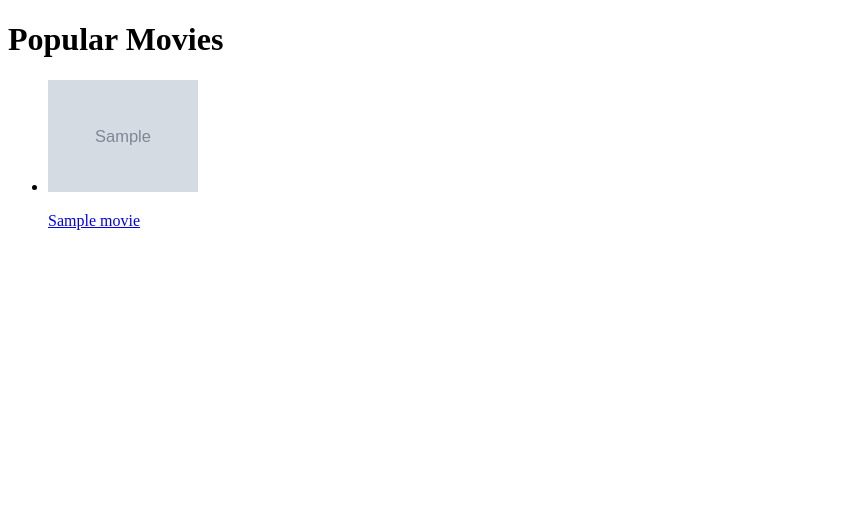
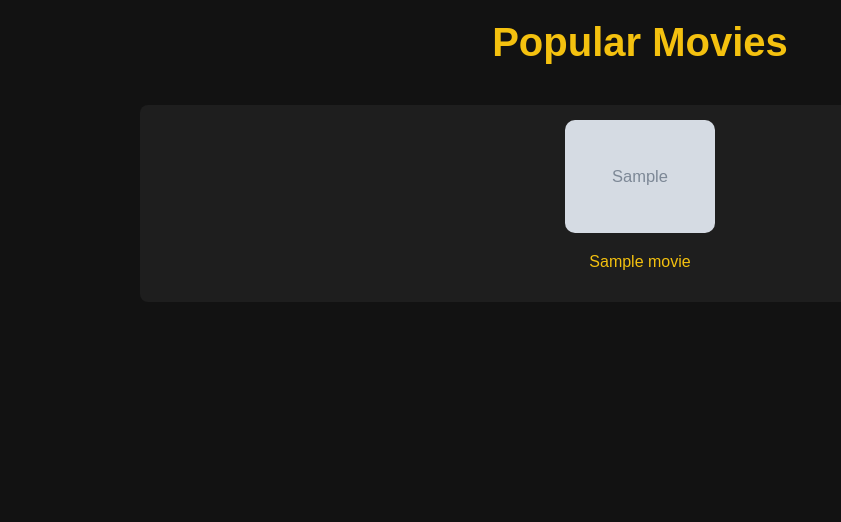
Before and after one commit to AlirezaSzh/Day5MovieRecommender, a Django app: template MovieRecommendation/movies/templates/movies/home.html in a window 1280 px wide. Shown: the top 522 px of the page, without its empty margins (0-841 px from the left). Run offline with Django 3.2, Linux system fonts and the light colour scheme; the template is opened without the code that fills it: most values are stand-ins (such as "Sample title", 1, 10 or a date in 2020); grey boxes marked "Sample" are stand-in pictures.

Commit message:
Added custom styles for better UI

```diff
--- a/MovieRecommendation/MovieRecommendation/settings.py
+++ b/MovieRecommendation/MovieRecommendation/settings.py
@@ -11,7 +11,7 @@ https://docs.djangoproject.com/en/5.1/ref/settings/
 """
 
 from pathlib import Path
-
+import os
 # Build paths inside the project like this: BASE_DIR / 'subdir'.
 BASE_DIR = Path(__file__).resolve().parent.parent
 
@@ -117,6 +117,10 @@ USE_TZ = True
 # https://docs.djangoproject.com/en/5.1/howto/static-files/
 
 STATIC_URL = 'static/'
+STATICFILES_DIRS = [
+    os.path.join(BASE_DIR, 'static'),
+]
+
 
 # Default primary key field type
 # https://docs.djangoproject.com/en/5.1/ref/settings/#default-auto-field
--- a/MovieRecommendation/movies/templates/movies/home.html
+++ b/MovieRecommendation/movies/templates/movies/home.html
@@ -1,19 +1,23 @@
 <!DOCTYPE html>
 <html>
 <head>
-    <title>Popular Movies</title>
+    <title>Popular Movies | Movie Recommendation System</title>
+    <meta name="description" content="Explore the most popular movies with our Django-powered movie recommendation system. Powered by the TMDb API, discover personalized movie suggestions.">
+	{% load static %}
+<link rel="stylesheet" type="text/css" href="{% static 'css/style.css' %}">
 </head>
 <body>
     <h1>Popular Movies</h1>
-    <ul>
-        {% for movie in movies %}
-            <li>
-                <a href="{% url 'movie_detail' movie.id %}">
-                    <img src="{{ movie.poster_url }}" alt="{{ movie.title }}" style="width:150px; height:auto;">
-                    <p>{{ movie.title }}</p>
-                </a>
-            </li>
-        {% endfor %}
-    </ul>
+	<div class="movie-list">
+		{% for movie in movies %}
+			<div class="movie-item">
+				<a href="{% url 'movie_detail' movie.id %}">
+					<img src="{{ movie.poster_url }}" alt="{{ movie.title }}">
+					<p>{{ movie.title }}</p>
+				</a>
+			</div>
+		{% endfor %}
+	</div>
+
 </body>
 </html>
--- /dev/null
+++ b/MovieRecommendation/static/css/style.css
@@ -0,0 +1,106 @@
+/* 🟢 تنظیمات کلی */
+body {
+    font-family: 'Arial', sans-serif;
+    background-color: #121212;
+    color: #ffffff;
+    margin: 0;
+    padding: 0;
+    text-align: center;
+}
+
+/* 🟡 استایل هدر */
+h1 {
+    font-size: 2.5rem;
+    margin: 20px 0;
+    color: #f4c10f;
+}
+
+/* 🔵 لینک‌ها */
+a {
+    text-decoration: none;
+    color: #f4c10f;
+    transition: color 0.3s ease-in-out;
+}
+a:hover {
+    color: #ffeb3b;
+}
+
+/* 🟣 استایل تصاویر */
+img {
+    border-radius: 10px;
+    transition: transform 0.3s ease-in-out;
+    width: 150px;
+    height: auto;
+}
+img:hover {
+    transform: scale(1.1);
+}
+
+/* === 🏠 صفحه اصلی (لیست فیلم‌ها) === */
+.movie-list {
+    display: grid;
+    grid-template-columns: repeat(auto-fit, minmax(180px, 1fr));
+    gap: 20px;
+    padding: 20px;
+    max-width: 1000px;
+    margin: auto;
+}
+
+.movie-item {
+    background-color: #1e1e1e;
+    padding: 15px;
+    border-radius: 8px;
+    transition: background 0.3s ease-in-out;
+}
+.movie-item:hover {
+    background-color: #333;
+}
+
+/* === 🎬 صفحه جزئیات فیلم (detail.html) === */
+.movie-details {
+    max-width: 800px;
+    margin: 20px auto;
+    padding: 20px;
+    background-color: #1e1e1e;
+    border-radius: 10px;
+    box-shadow: 0 4px 8px rgba(255, 255, 255, 0.2);
+    text-align: left;
+}
+
+.movie-details img {
+    width: 300px;
+    display: block;
+    margin: 0 auto 20px;
+    border-radius: 10px;
+}
+
+.movie-details p {
+    font-size: 1.1rem;
+    line-height: 1.6;
+    color: #ddd;
+}
+
+/* استایل پیشنهادات فیلم (فیلم‌های مشابه) */
+.grid-container {
+    display: grid;
+    grid-template-columns: repeat(auto-fit, minmax(180px, 1fr));
+    gap: 15px;
+    padding: 20px;
+    max-width: 1000px;
+    margin: auto;
+}
+
+.grid-item {
+    background-color: #2a2a2a;
+    padding: 15px;
+    border-radius: 10px;
+    transition: background 0.3s ease-in-out;
+}
+.grid-item:hover {
+    background-color: #444;
+}
+
+.grid-item img {
+    width: 100px;
+    height: auto;
+}
```
Also changed, not shown: MovieRecommendation/movies/templates/movies/detail.html (+8 -16 lines).
